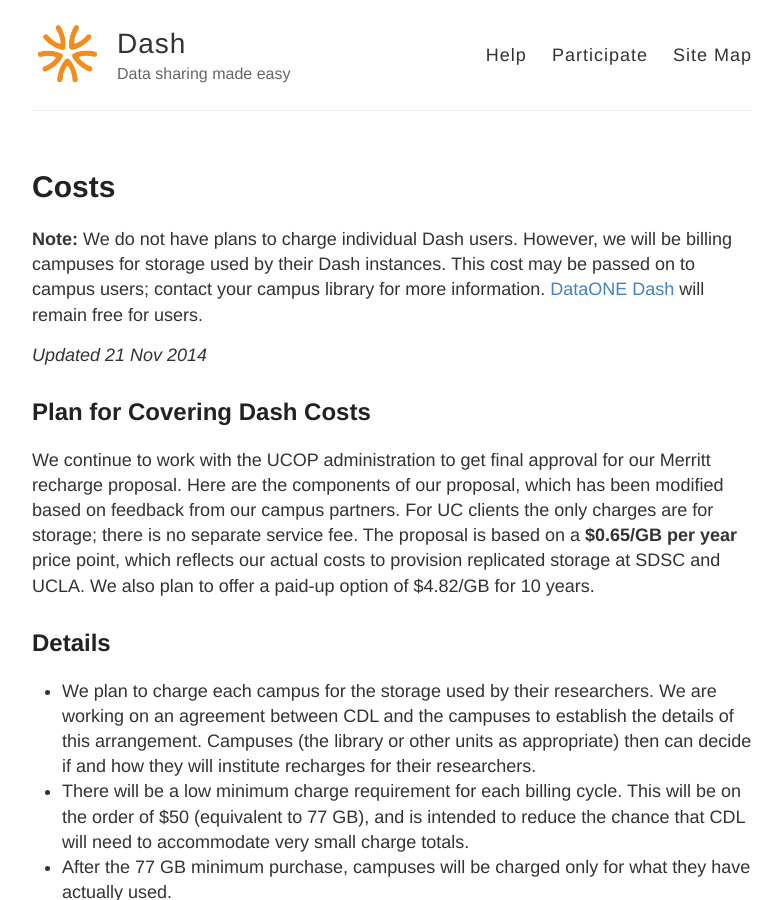
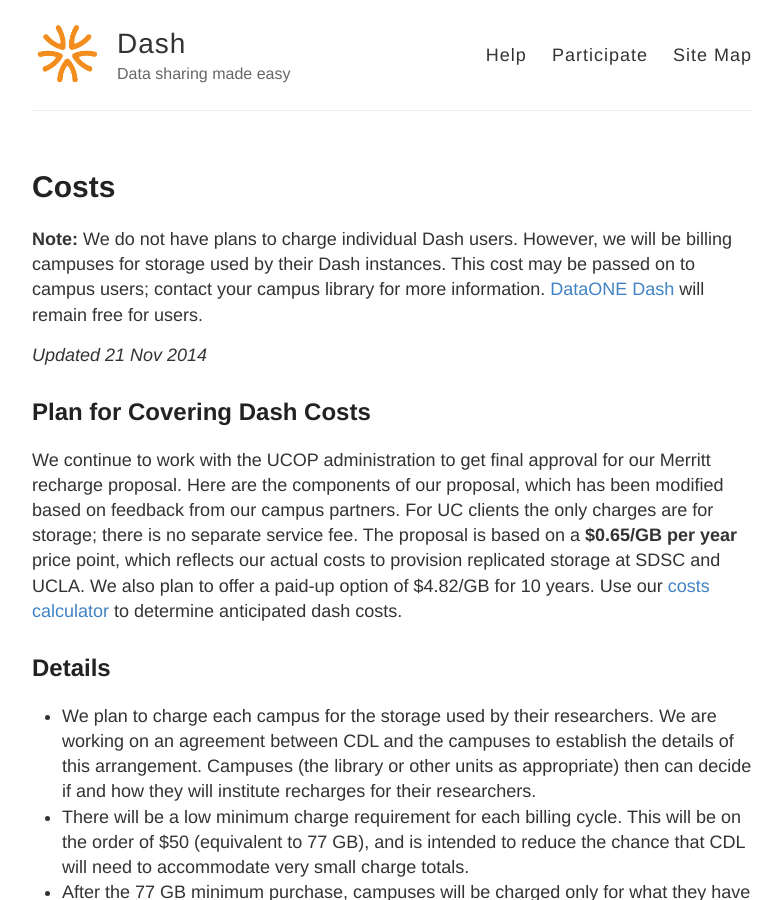
Before and after one commit to CDLUC3/dash, a Jekyll site: the page built from costs.md, in a window 1280 px wide and 900 px high. Shown: the whole window, without its empty margins (248-1030 px from the left). Built offline with Jekyll 4.4.1, drawn with Linux system fonts in a browser that asks for light colours.

Commit message:
Update costs.md

```diff
--- a/costs.md
+++ b/costs.md
@@ -11,7 +11,7 @@
 
 ## Plan for Covering Dash Costs
 
-We continue to work with the UCOP administration to get final approval for our Merritt recharge proposal. Here are the components of our proposal, which has been modified based on feedback from our campus partners.  For UC clients the only charges are for storage; there is no separate service fee. The proposal is based on a **$0.65/GB per year** price point, which reflects our actual costs to provision replicated storage at SDSC and UCLA.  We also plan to offer a paid-up option of $4.82/GB for 10 years.
+We continue to work with the UCOP administration to get final approval for our Merritt recharge proposal. Here are the components of our proposal, which has been modified based on feedback from our campus partners.  For UC clients the only charges are for storage; there is no separate service fee. The proposal is based on a **$0.65/GB per year** price point, which reflects our actual costs to provision replicated storage at SDSC and UCLA.  We also plan to offer a paid-up option of $4.82/GB for 10 years. Use our [costs calculator](https://docs.google.com/spreadsheets/d/15PyhRDnwOt1hEfZW6EFyFlw4dfoKo5drHgxJ7OBktFg/edit?pli=1#gid=0) to determine anticipated dash costs.
 
 ## Details
 
```
